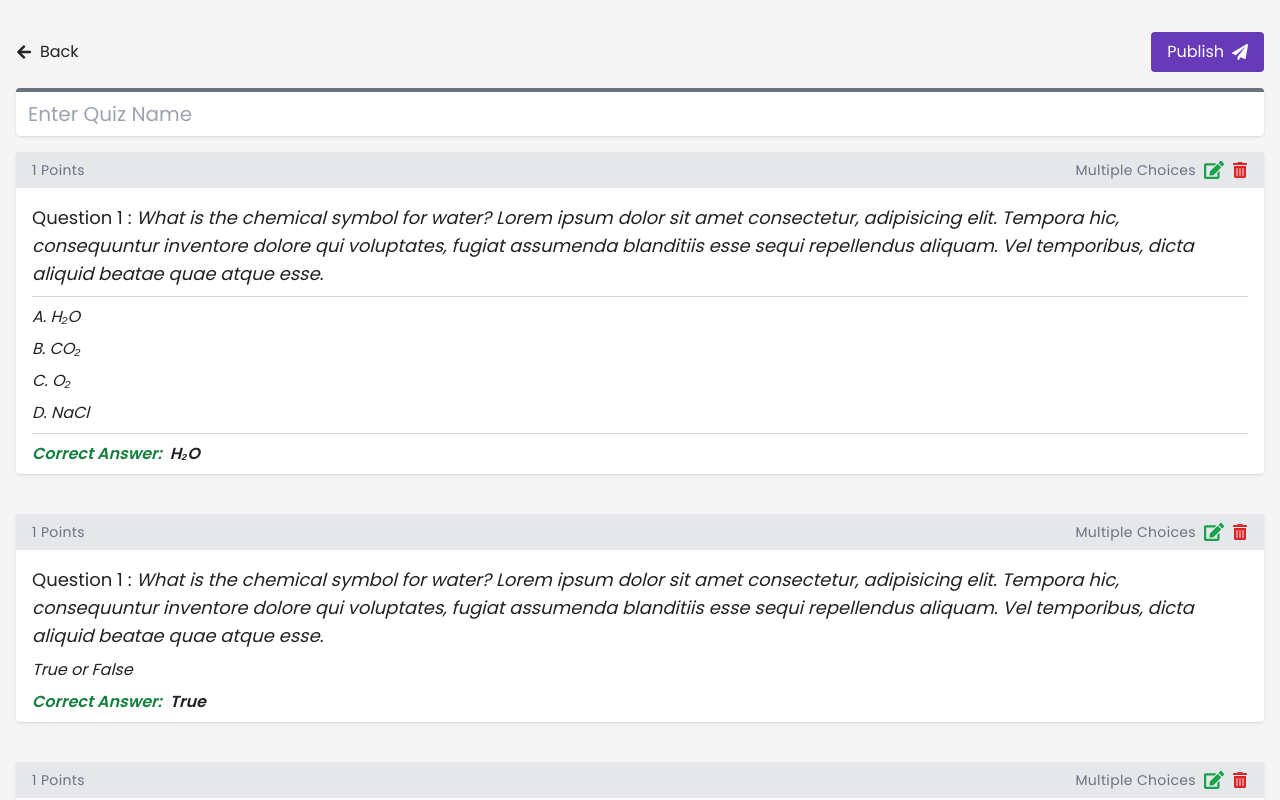
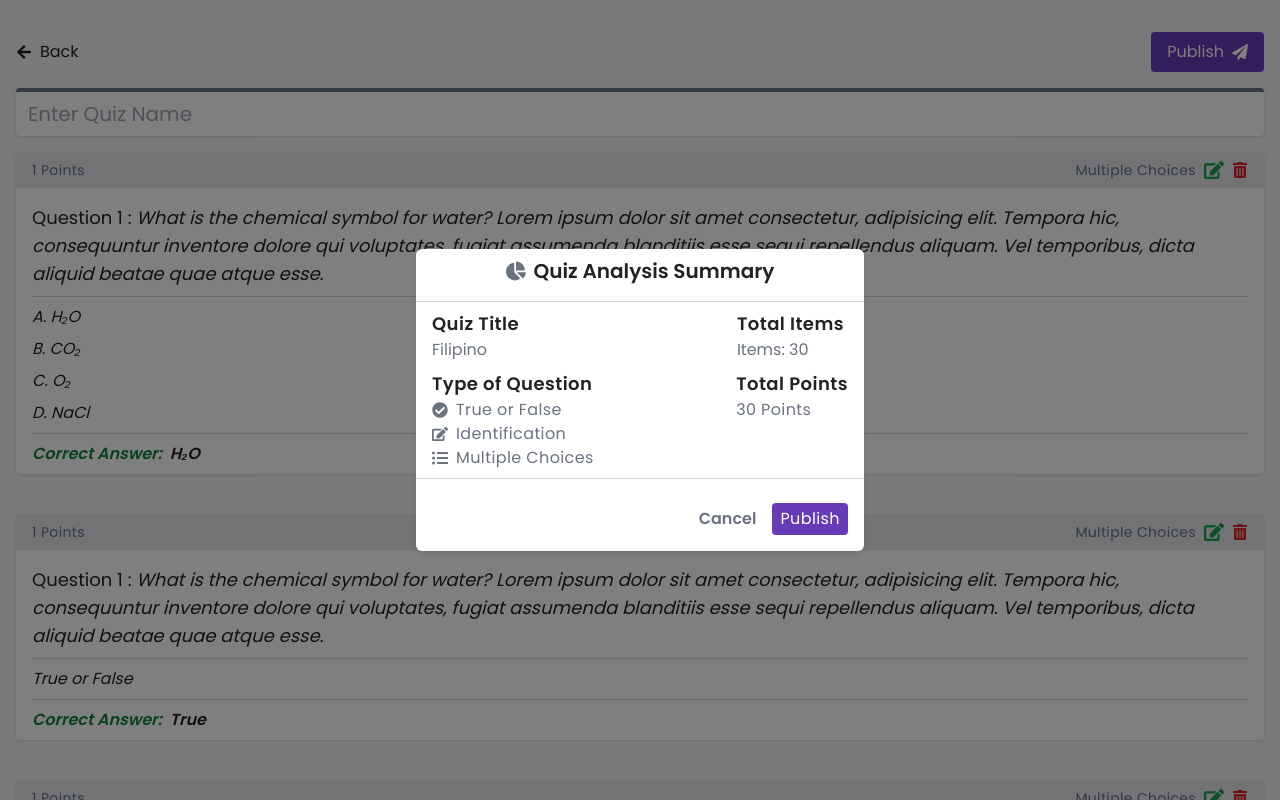
Before and after one commit to vigiperez24/Your-Reviewer, a React (Vite) app: page /AddQuiz in a window 1280 px wide. Both pictures are taken after a click on the button "Publish". Shown: the top 800 px of the page. Built offline with nearby package versions, Linux system fonts and the light colour scheme.

Commit message:
Fix Modals

```diff
--- a/src/App.jsx
+++ b/src/App.jsx
@@ -23,6 +23,7 @@ function App() {
       <Route path="Review" element={<Review />} />
       <Route path="AddQuiz" element={<AddQuiz />} />
       <Route path="ListQuizzes" element={<ListQuizzes />} />
+      {/* Publish Quiz Review */}
     </Routes>
   );
 }
--- /dev/null
+++ b/src/components/AddQuizLayout/AnalyzeQuiz.jsx
@@ -0,0 +1,80 @@
+import React from "react";
+
+import { FaCheckCircle, FaEdit, FaListUl, FaChartPie } from "react-icons/fa";
+
+function AnalyzeQuiz({onClose}) {
+  return (
+    <div className="bg- max-w-md w-full bg-white rounded-md shadow-md flex flex-col  gap-2 ">
+      {/* Title Modal */}
+      <div className=" px-4 py-2 flex items-center gap-2 justify-center">
+        <FaChartPie className="text-gray-500 text-xl" />
+
+        <h1 className="text-xl font-semibold">Quiz Analysis Summary</h1>
+      </div>
+      <hr className="border-1 border-gray-300" />
+      {/* Quiz and total items */}
+      <div className="flex items-center justify-between  px-4">
+        <div className="">
+          <p className="font-semibold tracking-wide text-lg">Quiz Title </p>
+          <p className="text-gray-500">Filipino</p>
+        </div>
+        {/* Total Items */}
+        <div className="flex flex-col mr-1 ">
+          <p className="font-semibold tracking-wide text-lg ">Total Items</p>
+          <p className="text-gray-500">Items: 30</p>
+        </div>
+      </div>
+      <div className="px-4 flex justify-between items-start ">
+        <div>
+          <div className="">
+            <p className="font-semibold tracking-wide text-lg">
+              Type of Question
+            </p>
+          </div>
+          {/* Type of Questions */}
+          <div className="flex">
+            <ul>
+              <li className="flex items-center gap-2">
+                <FaCheckCircle className="text-gray-500" />
+                <span className="text-gray-500 tracking-wide">
+                  True or False
+                </span>
+              </li>
+
+              <li className="flex items-center gap-2">
+                <FaEdit className="text-gray-500" />
+                <span className="text-gray-500 tracking-wide">
+                  Identification
+                </span>
+              </li>
+
+              <li className="flex items-center gap-2">
+                <FaListUl className="text-gray-500" />
+                <span className="text-gray-500 tracking-wide">
+                  Multiple Choices
+                </span>
+              </li>
+            </ul>
+          </div>
+        </div>
+
+        <div>
+          <p className="font-semibold tracking-wide text-lg">Total Points</p>
+          <p className="text-gray-500 tracking-wide">30 Points</p>
+        </div>
+      </div>
+      <hr className="border-1 border-gray-300" />
+      {/* Two Buttons */}
+      <div className="flex items-center justify-end  px-4 py-4 gap-4">
+        <button onClick={onClose}  className="text-gray-500 font-semibold ">
+          Cancel
+        </button>
+        <button className="bg-buttonBg hover:bg-bgButtonHover py-1 px-2 text-white rounded tracking-wide">
+          Publish
+        </button>
+      </div>
+    </div>
+  );
+}
+
+export default AnalyzeQuiz;
--- a/src/components/AddQuizLayout/CreateQuiz.jsx
+++ b/src/components/AddQuizLayout/CreateQuiz.jsx
@@ -1,5 +1,7 @@
 import { Link } from "react-router-dom";
 import React, { useState, useEffect } from "react";
+import AnalyzeQuiz from "./AnalyzeQuiz";
+
 import {
   FaPaperPlane,
   FaArrowLeft,
@@ -9,6 +11,7 @@ import {
   FaMinus,
 } from "react-icons/fa";
 function CreateQuiz() {
+  const [modalPublish, setModalPublish] = useState(false);
   const [isModalOpen, setIsModalOpen] = useState(false);
   const [questionType, setQuestionType] = useState("");
   useEffect(() => {
@@ -26,7 +29,10 @@ function CreateQuiz() {
             <span>Back</span>
           </button>
         </Link>
-        <button className="bg-buttonBg  text-white  py-2 px-4 rounded flex items-center justify-center gap-2 ">
+        <button
+          onClick={() => setModalPublish(true)}
+          className="bg-buttonBg  text-white  py-2 px-4 rounded flex items-center justify-center gap-2 "
+        >
           <span>Publish</span>
           <FaPaperPlane />
         </button>
@@ -109,8 +115,9 @@ function CreateQuiz() {
               voluptates, fugiat assumenda blanditiis esse sequi repellendus
               aliquam. Vel temporibus, dicta aliquid beatae quae atque esse.
             </p>
-
+            <hr className="border-1 border-gray-300" />
             <p className="italic">True or False</p>
+            <hr className="border-1 border-gray-300" />
             {/* Correct Answer */}
             <div className="flex gap-2">
               <p className="italic font-semibold text-green-700">
@@ -142,29 +149,15 @@ function CreateQuiz() {
           <div className="px-4 py-2 flex flex-col gap-2 ">
             <p className=" italic text-lg">
               <span className="not-italic">Question 1 :</span> What is the
-              chemical symbol for water? Loresm ipsusm dolor sit amet consectetur,
-              adipisicing elit. Tempora hic, consequuntur inventore dolore qui
-              voluptates, fugiat assumenda blanditiis essse sequi repellendus
-              aliquam. Vel temporibus, dicta aliquid beatae quae atque esse.
+              chemical symbol for water? Loresm ipsusm dolor sit amet
+              consectetur, adipisicing elit. Tempora hic, consequuntur inventore
+              dolore qui voluptates, fugiat assumenda blanditiis essse sequi
+              repellendus aliquam. Vel temporibus, dicta aliquid beatae quae
+              atque esse.
             </p>
+            <hr className="border-1 border-gray-300" />
             <p className="italic">Lorem, ipsum.</p>
-            {/* Correct Answer */}
-            <div className="flex gap-2">
-              <p className="italic font-semibold text-green-700">
-                Correct Answer:
-              </p>
-              <span className="italic font-semibold"> Lorem, ipsum.</span>
-            </div>
-          </div>
-          <div className="px-4 py-2 flex flex-col gap-2 ">
-            <p className=" italic text-lg">
-              <span className="not-italic">Question 1 :</span> What is the
-              chemical symbol for water? Loresm ipsusm dolor sit amet consectetur,
-              adipisicing elit. Tempora hic, consequuntur inventore dolore qui
-              voluptates, fugiat assumenda blanditiis essse sequi repellendus
-              aliquam. Vel temporibus, dicta aliquid beatae quae atque esse.
-            </p>
-            <p className="italic">Lorem, ipsum.</p>
+            <hr className="border-1 border-gray-300" />
             {/* Correct Answer */}
             <div className="flex gap-2">
               <p className="italic font-semibold text-green-700">
@@ -359,6 +352,11 @@ function CreateQuiz() {
           </div>
         </div>
       )}
+      {modalPublish && (
+        <div className="bg-black fixed inset-0 bg-opacity-50 flex justify-center items-center z-50">
+          <AnalyzeQuiz onClose={()=> setModalPublish(false)} />
+        </div>
+      )}
     </div>
   );
 }
--- /dev/null
+++ b/src/components/AddQuizLayout/PublishQuiz.jsx
@@ -0,0 +1,9 @@
+import React from 'react'
+
+function PublishQuiz() {
+  return (
+    <div>PublishQuiz</div>
+  )
+}
+
+export default PublishQuiz
--- a/src/pages/AddQuiz.jsx
+++ b/src/pages/AddQuiz.jsx
@@ -1,5 +1,5 @@
 import React from "react";
-
+import AnalyzeQuiz from "../components/AddQuizLayout/AnalyzeQuiz";
 import CreateQuiz from "../components/AddQuizLayout/CreateQuiz";
 
 
@@ -8,6 +8,8 @@ function AddQuiz() {
   return (
     <>
       <CreateQuiz  />
+
+
     </>
   );
 }
--- /dev/null
+++ b/src/pages/PublishQuizzes.jsx
@@ -0,0 +1,10 @@
+import React from 'react'
+import PublishQuiz from '../components/AddQuizLayout/PublishQuiz'
+
+function PublishQuizzes() {
+  return (
+    <><PublishQuiz/></>
+  )
+}
+
+export default PublishQuizzes
```
Also changed, not shown: src/assets/AddQuizImg/Identification.svg (added).
